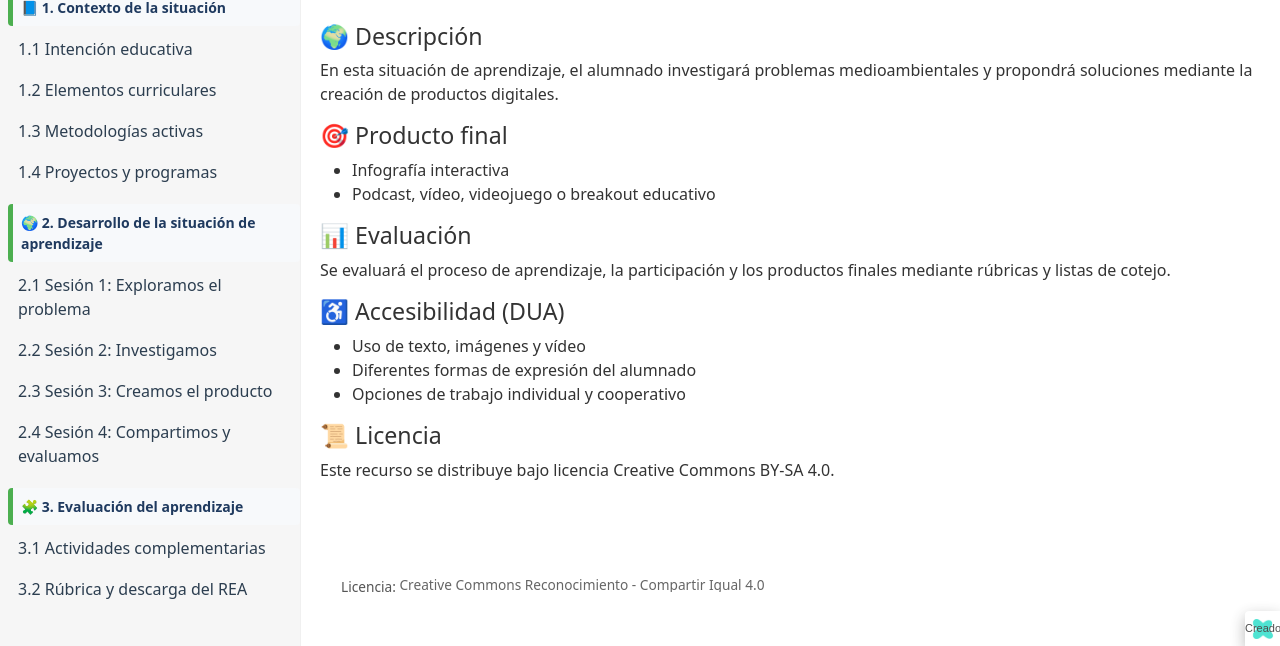
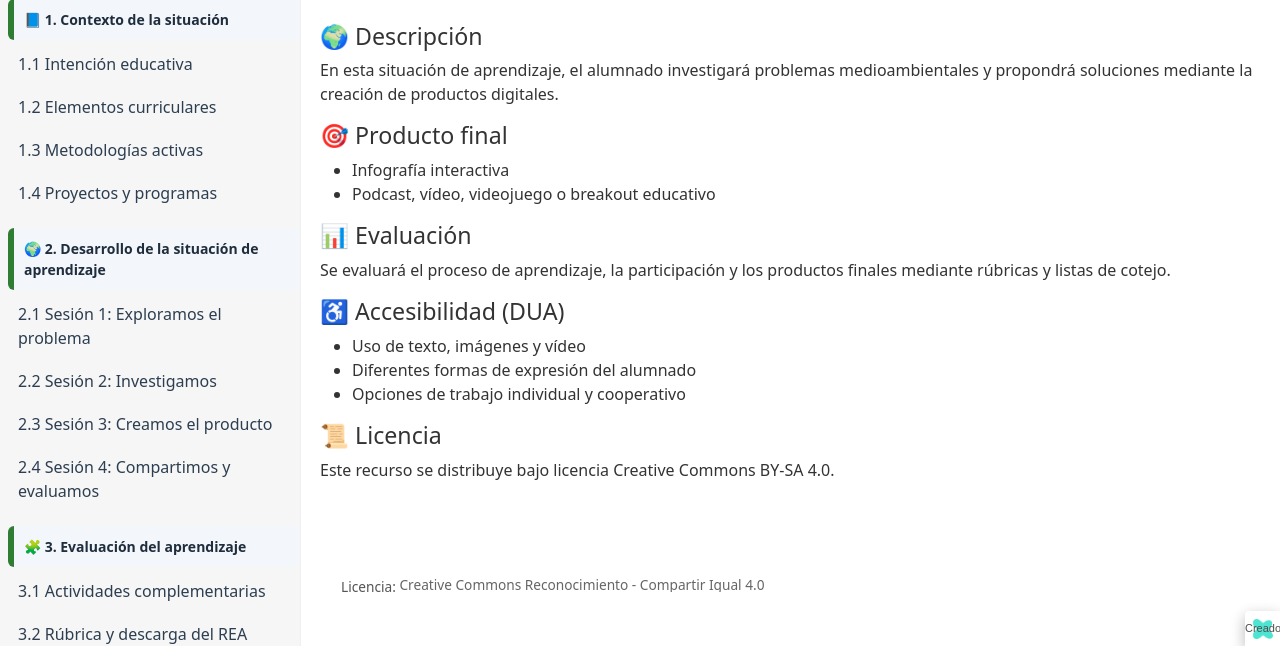
Before and after one commit to mariadelamano98-png/Guardianes, a plain HTML site: page index.html in a window 1280 px wide. Shown: the part 154-800 px from the top of the page. Drawn offline with Linux system fonts and the light colour scheme.

Commit message:
Update style.css

```diff
--- a/theme/style.css
+++ b/theme/style.css
@@ -822,3 +822,27 @@ label[for="teacher-mode-toggler"] {
 #siteNav ul li a:hover{
   background:#eaf3ff;
 }
+#siteNav ul li strong{
+  display:block;
+  margin-top:16px;
+  padding:10px;
+  font-size:14px;
+  background:#f3f6fa;
+  border-left:6px solid #2e7d32;
+  border-radius:6px;
+  color:#1f2d3d;
+}
+
+#siteNav ul li a{
+  display:block;
+  padding:7px 10px;
+  text-decoration:none;
+  border-radius:6px;
+  color:#2c3e50;
+  transition:0.2s ease;
+}
+
+#siteNav ul li a:hover{
+  background:#e8f0fe;
+  padding-left:14px;
+}
```
